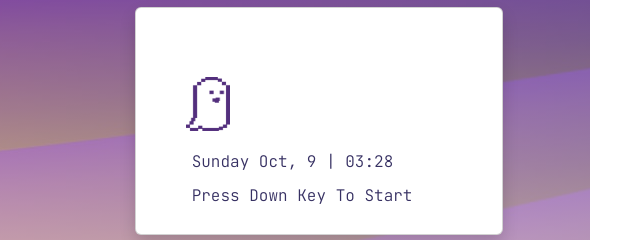
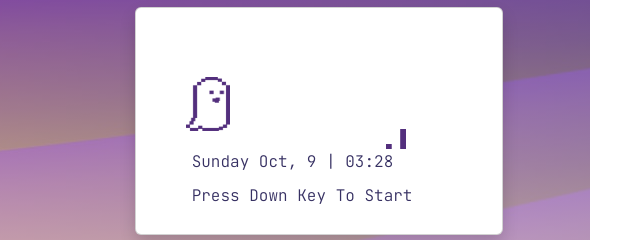
Before and after one commit to yazziewonphon/vanilla-weather-application-main, a website built with Parcel: page index.html in a window 1280 px wide. Shown: the part 174-414 px from the top of the page, 608-1248 px from the left. Built offline with nearby package versions, Linux system fonts and the light colour scheme.

Commit message:
#cactus CSS

```diff
--- a/src/styles.css
+++ b/src/styles.css
@@ -65,7 +65,7 @@ footer {
 }
 
 .jump {
-animation: jump 0.3s linear;
+  animation: jump 0.3s linear;
 }
 
 @keyframes jump {
@@ -76,7 +76,7 @@ animation: jump 0.3s linear;
     top: 20px;
   }
   50% {
-    top: 2px
+    top: 2px;
   }
   80% {
     top: 20px;
@@ -84,6 +84,15 @@ animation: jump 0.3s linear;
   100% {
     top: 47px;
   }
+}
+#cactus {
+  width: 20px;
+  height: 20px;
+  position: relative;
+  top: 45px;
+  left: 200px;
+  background-image: url("../images/Cactus.png");
+  background-size: 40px 50px;
 }
 .container-card {
   padding: 2em 1em 0 1em;
```
